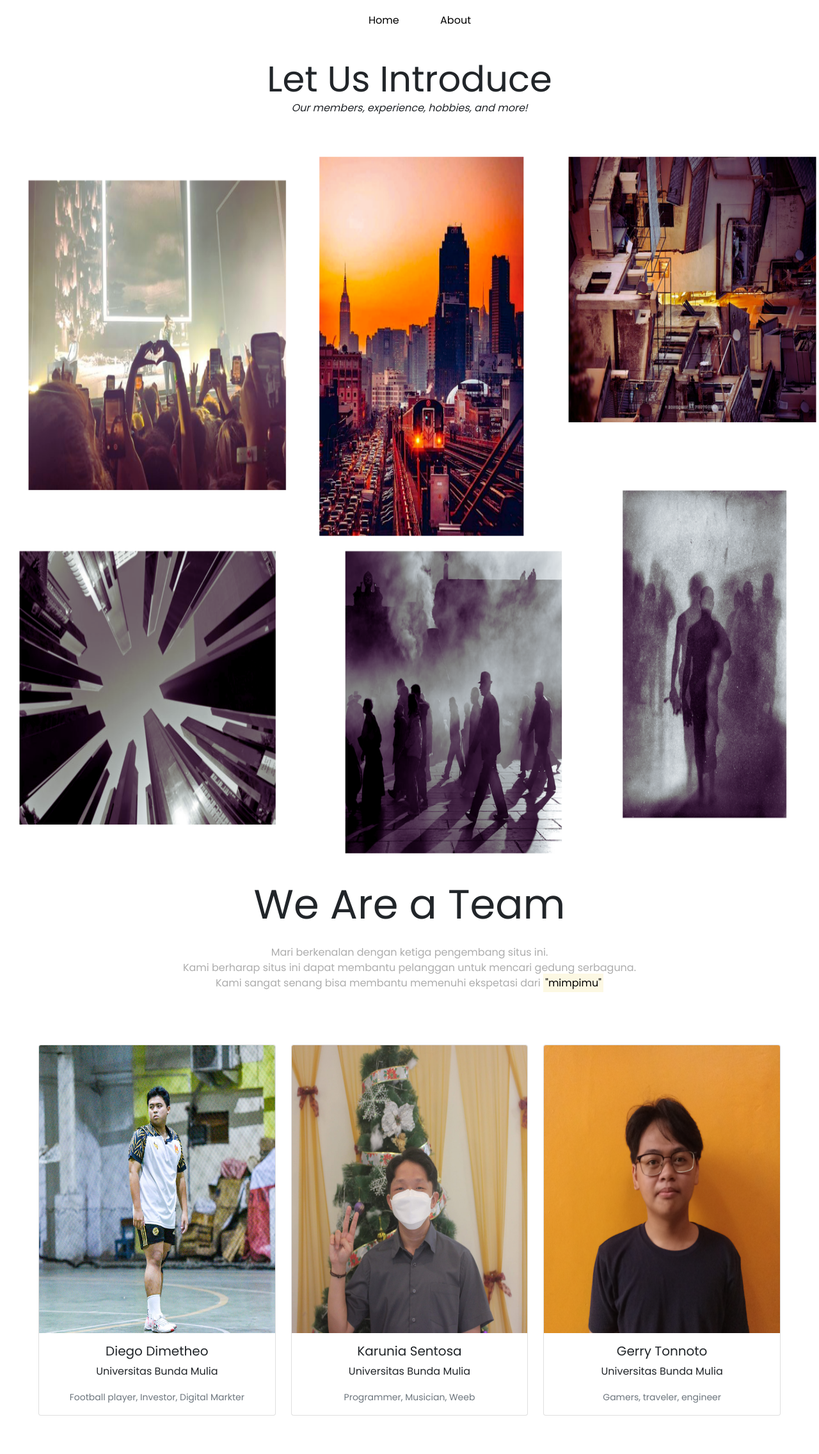
After one commit to karuniasentosa/tib25-uas-python, a Python web app: template templates/about.html in a window 1280 px wide. The commit adds this page. Shown: the whole page at 64% size. Run offline with Jinja, Linux system fonts and the light colour scheme; the template is opened without the code that fills it, so the values that code supplies are empty.

Commit message:
front end abal abal

```diff
--- a/static/stylesheet/style.css
+++ b/static/stylesheet/style.css
@@ -237,3 +237,34 @@ nav ul li{
 .content{
     padding: 80px;
 }
+
+.font-italic{
+    font-style: italic;
+}
+
+.background-content{
+    background: #f8f9fa;
+    width: 100%;
+    height: 300px;
+}
+
+.image-container{
+    height: 150%;
+    width: 100%;
+}
+
+.about-text{
+    margin: 0;
+}
+
+.font-text{
+    color: #adadad;
+}
+
+.card-container{
+    padding: 60px;
+}
+
+.card-content{
+    padding: 20px;
+}
--- /dev/null
+++ b/templates/about.html
@@ -0,0 +1,112 @@
+<!doctype html>
+<html lang="en">
+  <head>
+    <!-- Required meta tags -->
+    <meta charset="utf-8">
+    <meta name="viewport" content="width=device-width, initial-scale=1">
+
+    <!-- Bootstrap CSS -->
+    <link href="https://cdn.jsdelivr.net/npm/bootstrap@5.0.2/dist/css/bootstrap.min.css" rel="stylesheet" integrity="sha384-EVSTQN3/azprG1Anm3QDgpJLIm9Nao0Yz1ztcQTwFspd3yD65VohhpuuCOmLASjC" crossorigin="anonymous">
+    <link rel="stylesheet" href="style/style.css">
+    <link rel="preconnect" href="https://fonts.googleapis.com">
+    <link rel="preconnect" href="https://fonts.gstatic.com" crossorigin>
+    <link href="https://fonts.googleapis.com/css2?family=Poppins&display=swap" rel="stylesheet">
+    <title>About</title>
+  </head>
+  <body>
+    <div id="header">
+      <nav id="navbar">
+        <ul id="menu">
+          <li>
+            <a href="index.html" style="text-decoration: none;color: #000;">
+              Home
+            </a>
+          </li>
+          <li>
+            <a href="about.html" style="text-decoration: none;color: #000;">
+              About
+            </a>
+          </li>
+        </ul>
+      </nav>
+    </div>
+    <div id="main">
+      <div class="text-center">
+        <h1 class="display-4 mb-0">Let Us Introduce</h1>
+        <p class="font-italic   ">Our members, experience, hobbies, and more!</p>
+      </div>
+        <div class="image-container">
+          <img src="assets\Banner (1).png" width="100%" height="100%">
+        </div>
+        <br>
+        <div class="text-center">
+          <h1 class="display-3 mb-0">We Are a Team</h1>
+          <br>
+          <div class="font-text">
+            <p class="about-text">Mari berkenalan dengan ketiga pengembang situs ini.</p>
+          <p class="about-text">Kami berharap situs ini dapat membantu pelanggan untuk mencari gedung serbaguna.</P>
+          <p class="about-text">Kami sangat senang bisa membantu memenuhi ekspetasi dari <mark>"mimpimu"</mark></p>
+          </div>
+          <br>
+
+          <div class="row row-cols-1 row-cols-md-3 g-4 card-container">
+            <div class="col">
+              <div class="card">
+                <img src="assets\diego.jpg" class="card-img-top" alt="img" width="450px" height="450px">
+                <div class="card-body">
+                  <h5 class="card-title">Diego Dimetheo</h5>
+                  <p class="card-text">Universitas Bunda Mulia</p>
+                  <p class="card-text"><small class="text-muted">Football player, Investor, Digital Markter</small></p>
+                </div>
+              </div>
+            </div>
+            <div class="col">
+              <div class="card">
+                <img src="assets\karunia.jpeg" class="card-img-top" alt="img" width="450px" height="450px">
+                <div class="card-body">
+                  <h5 class="card-title">Karunia Sentosa</h5>
+                  <p class="card-text">Universitas Bunda Mulia</p>
+                  <p class="card-text"><small class="text-muted">Programmer, Musician, Weeb</small></p>
+                </div>
+              </div>
+            </div>
+            <div class="col">
+              <div class="card">
+                <img src="assets\gerry.jpg" class="card-img-top" alt="img" width="450px" height="450px">
+                <div class="card-body">
+                  <h5 class="card-title">Gerry Tonnoto</h5>
+                  <p class="card-text">Universitas Bunda Mulia</p>
+                  <p class="card-text"><small class="text-muted">Gamers, traveler, engineer</small></p>
+                </div>
+              </div>
+            </div>
+          </div>
+      </div>
+    </div>
+
+    <!-- Optional JavaScript; choose one of the two! -->
+
+    <!-- Option 1: Bootstrap Bundle with Popper -->
+    <script>
+      let navbar = document.getElementById("navbar");
+      let menu = document.getElementById("menu");
+
+      window.onscroll = function(){
+        if(window.pageYOffset > 10){
+          navbar.classList.add("sticky");
+        }
+        else{
+          navbar.classList.remove("sticky");
+        }
+      }
+    </script>
+
+<script src="https://cdn.jsdelivr.net/npm/bootstrap@5.0.2/dist/js/bootstrap.bundle.min.js" integrity="sha384-MrcW6ZMFYlzcLA8Nl+NtUVF0sA7MsXsP1UyJoMp4YLEuNSfAP+JcXn/tWtIaxVXM" crossorigin="anonymous">
+</script>
+    <!-- Option 2: Separate Popper and Bootstrap JS -->
+    <!--
+    <script src="https://cdn.jsdelivr.net/npm/@popperjs/core@2.9.2/dist/umd/popper.min.js" integrity="sha384-IQsoLXl5PILFhosVNubq5LC7Qb9DXgDA9i+tQ8Zj3iwWAwPtgFTxbJ8NT4GN1R8p" crossorigin="anonymous"></script>
+    <script src="https://cdn.jsdelivr.net/npm/bootstrap@5.0.2/dist/js/bootstrap.min.js" integrity="sha384-cVKIPhGWiC2Al4u+LWgxfKTRIcfu0JTxR+EQDz/bgldoEyl4H0zUF0QKbrJ0EcQF" crossorigin="anonymous"></script>
+    -->
+  </body>
+</html>
```
Also changed, not shown: templates/form_booking.html (+15 -9 lines), templates/index.html (+11 -5 lines), static/assets/Banner (1).png (added), static/assets/diego.jpg (added), static/assets/gerry.jpg (added), static/assets/karunia.jpeg (added).
